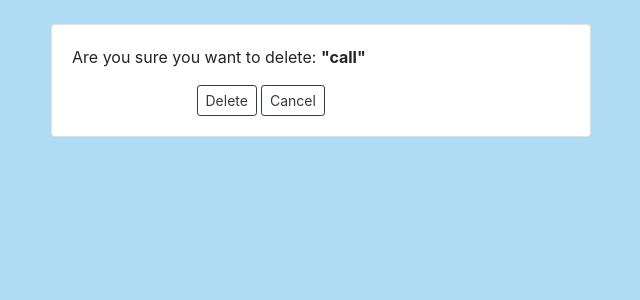
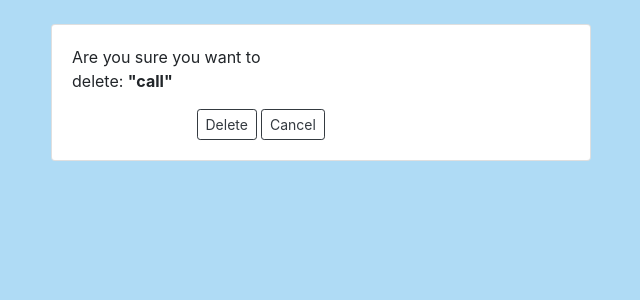
Before and after one commit to DonAttai/todo-app, a Django app: page /delete/25/ in a window 1280 px wide. Shown: the part 64-364 px from the top of the page, without its empty margins (319-959 px from the left). Run offline with Django 3.2, Linux system fonts and the light colour scheme; a user stored in the database is signed in; data comes from the database, SQL or seed files in the repository; both versions use the stored data as it was after the commit; some libraries are stand-ins or nearby versions.

Commit message:
modified the index.html and delete.html files for mobile responsiveness

```diff
--- a/tasks/templates/tasks/delete.html
+++ b/tasks/templates/tasks/delete.html
@@ -6,14 +6,16 @@
 <div class="row mt-3">
     <div class="col-md-6 col-sm-12 mx-auto">
         <div class="card card-body">
-            <p>Are you sure you want to delete: <strong> "{{todo}}" </strong></p>
+            <div class="row">
+                <p class="col-md-6 col-sm-12">Are you sure you want to delete: <strong> "{{todo}}" </strong></p>
+            </div>
             <div class="row no-gutters">
-                <div class="col-sm-6 mx-auto d-flex align-items-center d-inline-block">
-                        <form method="POST" action="">
-                            {% csrf_token %}
-                            <input type="submit" value="Delete" class="btn-sm btn btn-outline-dark" >
-                        </form>
-                        <a class="btn btn-outline-dark btn-sm ml-1" href="{% url 'index'%}">Cancel</a>
+                <div class="col-md-6 col-sm-12 mx-auto d-flex align-items-center d-inline-block">
+                    <form method="POST" action="">
+                        {% csrf_token %}
+                        <input type="submit" value="Delete" class="btn-sm btn btn-outline-dark" >
+                    </form>
+                    <a class="btn btn-outline-dark btn-sm ml-1" href="{% url 'index'%}">Cancel</a>
                 </div>
             </div>
         </div>
```
Also changed, not shown: tasks/templates/tasks/index.html (+10 -6 lines), db.sqlite3.
